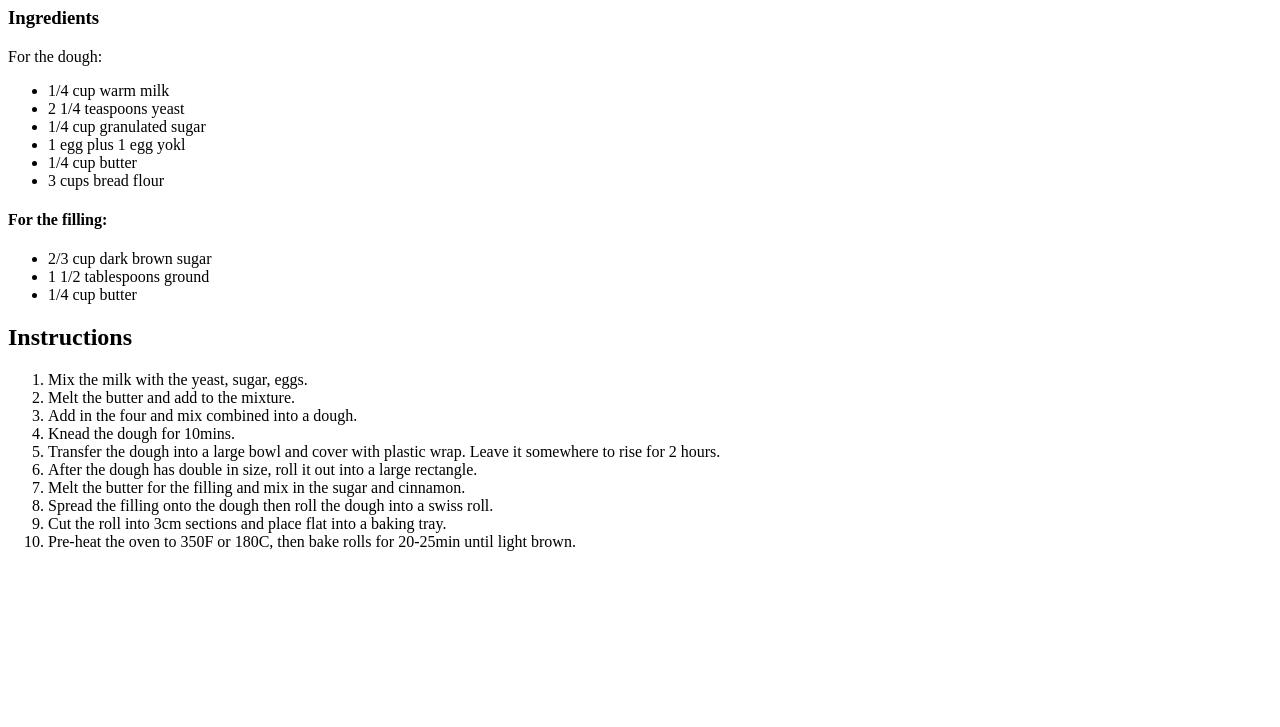
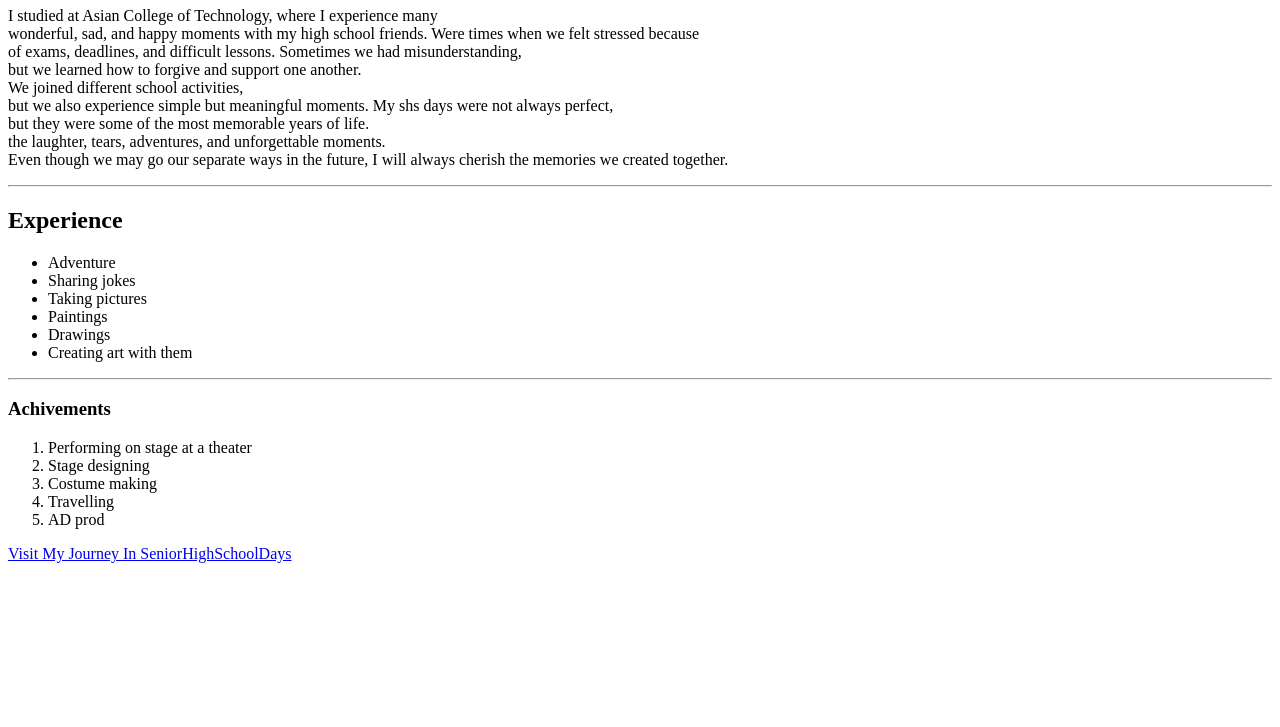
Before and after one commit to EnglisRhiannaMischa/Englis1_Act, a plain HTML site: page index.html.html in a window 1280 px wide. Shown: the part 73-800 px from the top of the page. Drawn offline with Linux system fonts and the light colour scheme.

Commit message:
Add files via upload

```diff
--- a/index.html.html
+++ b/index.html.html
@@ -5,45 +5,38 @@
 <head>
     <meta charset="UTF-8">
     <meta name="viewport" content="width=device-width, initial-scale=1.0">
-    <title>Angela's Recipe for the best Cinnamon Rolls</title>
+
+    <title> Senior High School Days </title>
+    <h1> Senior High School Days </h1>
 </head>
+        <p> I studied at Asian College of Technology, where I experience many <br> wonderful, sad, and happy moments with my high school friends.
+        Were times when we felt stressed because <br> of exams, deadlines, and difficult lessons.
+        Sometimes we had misunderstanding, <br> but we learned how to forgive and support one another. <br>
+        We joined different school activities, <br> but we also experience simple but meaningful moments.
+        My shs days were not always perfect, <br> but they were some of the most memorable years of life. <br>
+        the laughter, tears, adventures, and unforgettable moments. <br>
+        Even though we may go our separate ways in the future, I will always cherish the memories we created together. <br>
+    <hr> </p>
 
-<body>
-    <h1>Angela's Recipe for the best Cinnamon Roll</h1>
+    <h2> Experience </h2>
+    <ul>
+        <li> Adventure </li>
+        <li> Sharing jokes </li>
+        <li> Taking pictures </li>
+        <li> Paintings </li>
+        <li> Drawings </li>
+        <li> Creating art with them </li>
+    </ul>
+        <hr>
 
-    <h3>Ingredients</h3>
-       <p>For the dough:</p>
-
-    <ul>
-        <li>1/4 cup warm milk</li>
-        <li>2 1/4 teaspoons yeast</li>
-        <li>1/4 cup granulated sugar</li>
-        <li>1 egg plus 1 egg yokl</li>
-        <li>1/4 cup butter</li>
-        <li>3 cups bread flour</li>
-    </ul>
-
-    <h4>For the filling:</h4>
-    <ul>
-        <li>2/3 cup dark brown sugar</li>
-        <li>1 1/2 tablespoons ground</li>
-        <li>1/4 cup butter</li>
-    </ul>
-
-    <h2>Instructions</h2>
-    <ol>
-        <li>Mix the milk with the yeast, sugar, eggs.</li>
-        <li>Melt the butter and add to the mixture.</li>
-        <li>Add in the four and mix combined into a dough.</li>
-        <li>Knead the dough for 10mins.</li>
-        <li>Transfer the dough into a large bowl and cover with plastic wrap.
-            Leave it somewhere to rise for 2 hours.</li>
-        <li>After the dough has double in size, roll it out into a large rectangle.</li>
-        <li>Melt the butter for the filling and mix in the sugar and cinnamon.</li>
-        <li>Spread the filling onto the dough then roll the dough into a swiss roll.</li>
-        <li>Cut the roll into 3cm sections and place flat into a baking tray.</li>
-        <li>Pre-heat the oven to 350F or 180C, then bake rolls for 20-25min until light brown.</li>
-    </ol>
-
+<h3> Achivements </h3>
+<ol>
+    <li> Performing on stage at a theater </li>
+    <li> Stage designing </li>
+    <li> Costume making </li>
+    <li> Travelling </li>
+    <li> AD prod </li>
+</ol>
+    <a href="https://www.facebook.com/ACTIEFofficial/">Visit My Journey In SeniorHighSchoolDays</a>
 </body>
 </html>
```
